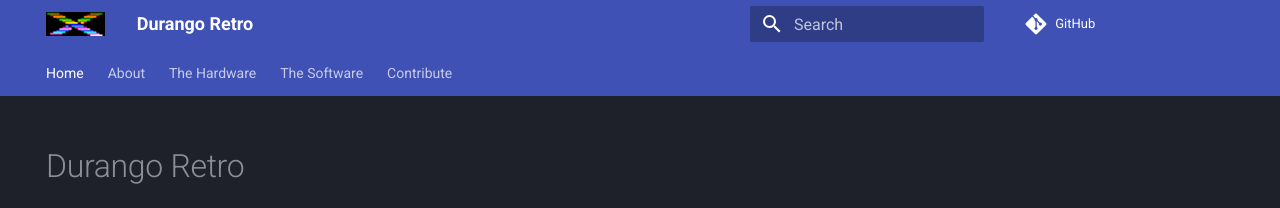
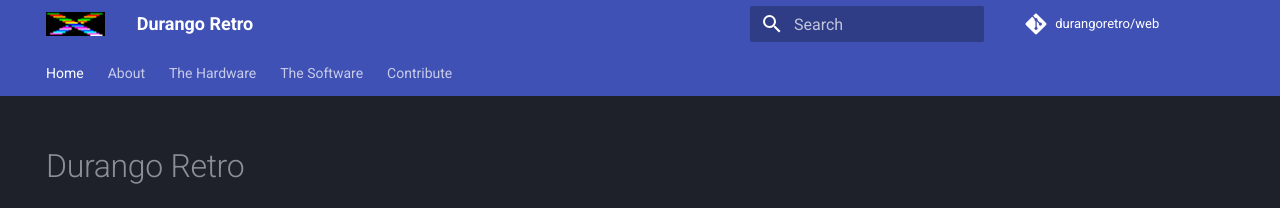
Before and after one commit to durangoretro/web, an MkDocs documentation site: the page built from docs/index.md, in a window 1280 px wide. Shown: the top 208 px of the page. Built offline with MkDocs 1.6.1 and Material for MkDocs 9.7.7, drawn with Linux system fonts in a browser that asks for light colours; comment, search, counter and statistics services are not loaded.

Commit message:
repo name

```diff
--- a/mkdocs.yml
+++ b/mkdocs.yml
@@ -18,6 +18,7 @@ extra:
       link: https://github.com/durangoretro/
   generator: false
 copyright: Copyright &copy; 2020 - 2022 Durango Computer Team
+repo_name: durangoretro/web
 repo_url: https://github.com/durangoretro/web
 theme:
   name: material
```
